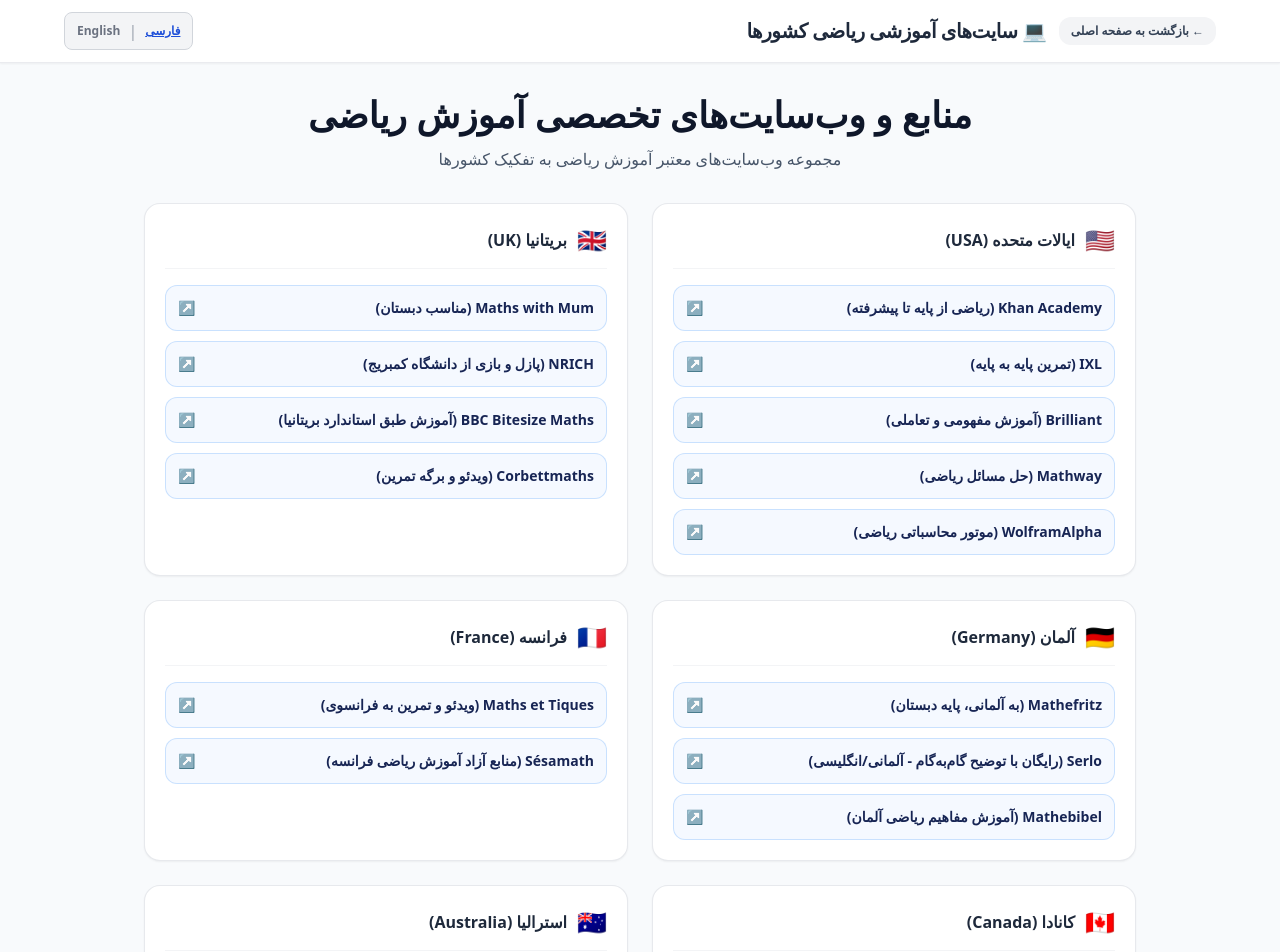
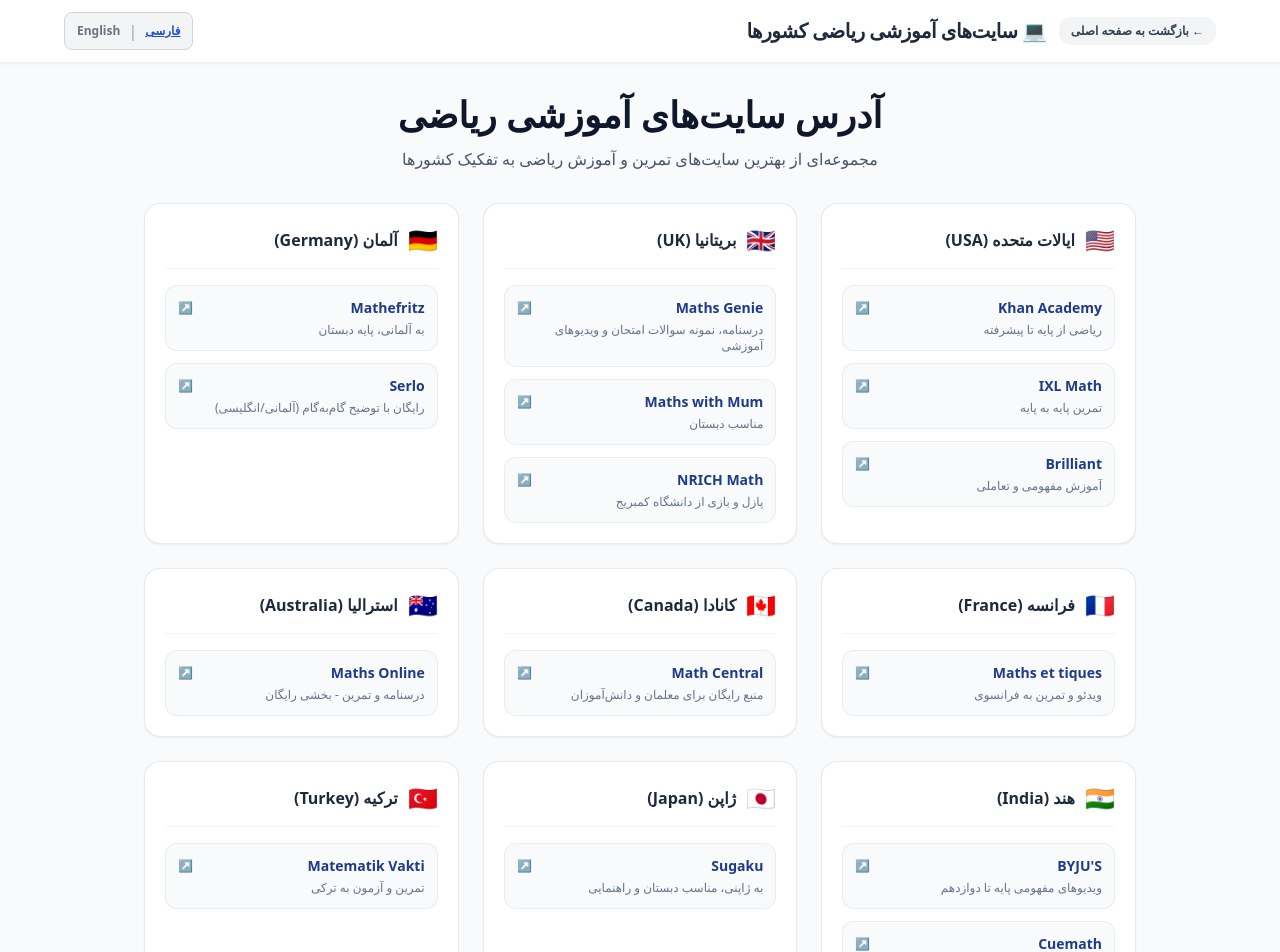
Before and after one commit to Hmohammadiz633/International-Mathematics-Site, a Next.js app: page /math-sites in a window 1280 px wide. Shown: the top 952 px of the page. Built offline with nearby package versions, Linux system fonts and the light colour scheme.

Commit message:
Update page.js

```diff
--- a/app/math-sites/page.js
+++ b/app/math-sites/page.js
@@ -7,97 +7,90 @@ export default function MathSitesPage() {
   const [lang, setLang] = useState('fa');
   const isFa = lang === 'fa';
 
-  const mathSitesByCountry = [
+  const mathSitesData = [
     {
+      flag: '🇺🇸',
       countryFa: 'ایالات متحده (USA)',
       countryEn: 'United States (USA)',
-      flag: '🇺🇸',
       sites: [
-        { titleFa: 'Khan Academy (ریاضی از پایه تا پیشرفته)', titleEn: 'Khan Academy', link: 'https://www.khanacademy.org' },
-        { titleFa: 'IXL (تمرین پایه به پایه)', titleEn: 'IXL', link: 'https://www.ixl.com' },
-        { titleFa: 'Brilliant (آموزش مفهومی و تعاملی)', titleEn: 'Brilliant', link: 'https://brilliant.org' },
-        { titleFa: 'Mathway (حل مسائل ریاضی)', titleEn: 'Mathway', link: 'https://www.mathway.com' },
-        { titleFa: 'WolframAlpha (موتور محاسباتی ریاضی)', titleEn: 'WolframAlpha', link: 'https://www.wolframalpha.com' },
+        { name: 'Khan Academy', link: 'https://www.khanacademy.org', descFa: 'ریاضی از پایه تا پیشرفته', descEn: 'Math from basic to advanced' },
+        { name: 'IXL Math', link: 'https://www.ixl.com', descFa: 'تمرین پایه به پایه', descEn: 'Grade-by-grade practice' },
+        { name: 'Brilliant', link: 'https://brilliant.org', descFa: 'آموزش مفهومی و تعاملی', descEn: 'Conceptual & interactive learning' },
       ],
     },
     {
+      flag: '🇬🇧',
       countryFa: 'بریتانیا (UK)',
       countryEn: 'United Kingdom (UK)',
-      flag: '🇬🇧',
       sites: [
-        { titleFa: 'Maths with Mum (مناسب دبستان)', titleEn: 'Maths with Mum', link: 'https://www.mathswithmum.com' },
-        { titleFa: 'NRICH (پازل و بازی از دانشگاه کمبریج)', titleEn: 'NRICH - Cambridge', link: 'https://nrich.maths.org' },
-        { titleFa: 'BBC Bitesize Maths (آموزش طبق استاندارد بریتانیا)', titleEn: 'BBC Bitesize Maths', link: 'https://www.bbc.co.uk/bitesize/subjects/zjk2xnb' },
-        { titleFa: 'Corbettmaths (ویدئو و برگه تمرین)', titleEn: 'Corbettmaths', link: 'https://corbettmaths.com' },
+        { name: 'Maths Genie', link: 'https://mathsgenie.co.uk', descFa: 'درسنامه، نمونه سوالات امتحان و ویدیوهای آموزشی', descEn: 'GCSE & A-Level revision, exam papers, and videos' },
+        { name: 'Maths with Mum', link: 'https://www.mathswithmum.com', descFa: 'مناسب دبستان', descEn: 'Primary school math' },
+        { name: 'NRICH Math', link: 'https://nrich.maths.org', descFa: 'پازل و بازی از دانشگاه کمبریج', descEn: 'Puzzles and games by Cambridge University' },
       ],
     },
     {
+      flag: '🇩🇪',
       countryFa: 'آلمان (Germany)',
       countryEn: 'Germany',
-      flag: '🇩🇪',
       sites: [
-        { titleFa: 'Mathefritz (به آلمانی، پایه دبستان)', titleEn: 'Mathefritz', link: 'https://mathefritz.de' },
-        { titleFa: 'Serlo (رایگان با توضیح گام‌به‌گام - آلمانی/انگلیسی)', titleEn: 'Serlo', link: 'https://serlo.org' },
-        { titleFa: 'Mathebibel (آموزش مفاهیم ریاضی آلمان)', titleEn: 'Mathebibel', link: 'https://www.mathebibel.de' },
+        { name: 'Mathefritz', link: 'https://mathefritz.de', descFa: 'به آلمانی، پایه دبستان', descEn: 'Elementary school math in German' },
+        { name: 'Serlo', link: 'https://serlo.org', descFa: 'رایگان با توضیح گام‌به‌گام (آلمانی/انگلیسی)', descEn: 'Free step-by-step math explanations' },
       ],
     },
     {
+      flag: '🇫🇷',
       countryFa: 'فرانسه (France)',
       countryEn: 'France',
-      flag: '🇫🇷',
       sites: [
-        { titleFa: 'Maths et Tiques (ویدئو و تمرین به فرانسوی)', titleEn: 'Maths et Tiques', link: 'https://www.maths-et-tiques.fr' },
-        { titleFa: 'Sésamath (منابع آزاد آموزش ریاضی فرانسه)', titleEn: 'Sésamath', link: 'https://www.sesamath.net' },
+        { name: 'Maths et tiques', link: 'https://www.maths-et-tiques.fr', descFa: 'ویدئو و تمرین به فرانسوی', descEn: 'Math videos and exercises in French' },
       ],
     },
     {
+      flag: '🇨🇦',
       countryFa: 'کانادا (Canada)',
       countryEn: 'Canada',
-      flag: '🇨🇦',
       sites: [
-        { titleFa: 'Math Central (منبع رایگان برای معلمان و دانش‌آموزان)', titleEn: 'Math Central', link: 'https://mathcentral.uregina.ca' },
-        { titleFa: 'TVO Learn Mathematics (استاندارد انناریو کانادا)', titleEn: 'TVO Learn Mathematics', link: 'https://tvolearn.com' },
+        { name: 'Math Central', link: 'https://mathcentral.uregina.ca', descFa: 'منبع رایگان برای معلمان و دانش‌آموزان', descEn: 'Free resource for teachers and students' },
       ],
     },
     {
+      flag: '🇦🇺',
       countryFa: 'استرالیا (Australia)',
       countryEn: 'Australia',
-      flag: '🇦🇺',
       sites: [
-        { titleFa: 'MathsOnline (درسنامه و تمرین - بخشی رایگان)', titleEn: 'MathsOnline', link: 'https://www.mathsonline.com.au' },
-        { titleFa: 'AMSITE Mathematics (جامعه ریاضی استرالیا)', titleEn: 'AMSITE Mathematics', link: 'https://amsi.org.au' },
+        { name: 'Maths Online', link: 'https://www.mathsonline.com.au', descFa: 'درسنامه و تمرین - بخشی رایگان', descEn: 'Lessons and practice - partial free access' },
       ],
     },
     {
+      flag: '🇮🇳',
       countryFa: 'هند (India)',
       countryEn: 'India',
-      flag: '🇮🇳',
       sites: [
-        { titleFa: 'BYJU\'S (ویدئوهای مفهومی پایه تا دوازدهم)', titleEn: 'BYJU\'S', link: 'https://byjus.com' },
-        { titleFa: 'Cuemath (تمرین تعاملی ریاضی پایه)', titleEn: 'Cuemath', link: 'https://www.cuemath.com' },
+        { name: 'BYJU\'S', link: 'https://byjus.com', descFa: 'ویدیوهای مفهومی پایه تا دوازدهم', descEn: 'Conceptual math videos for Grades 1-12' },
+        { name: 'Cuemath', link: 'https://www.cuemath.com', descFa: 'تمرین تعاملی ریاضی پایه', descEn: 'Interactive foundational math practice' },
       ],
     },
     {
+      flag: '🇯🇵',
       countryFa: 'ژاپن (Japan)',
       countryEn: 'Japan',
-      flag: '🇯🇵',
       sites: [
-        { titleFa: 'Sugaku (به ژاپنی، مناسب دبستان و راهنمایی)', titleEn: 'Sugaku', link: 'https://sugaku.net' },
+        { name: 'Sugaku', link: 'https://sugaku.net', descFa: 'به ژاپنی، مناسب دبستان و راهنمایی', descEn: 'In Japanese, suitable for primary & middle school' },
       ],
     },
     {
+      flag: '🇹🇷',
       countryFa: 'ترکیه (Turkey)',
       countryEn: 'Turkey',
-      flag: '🇹🇷',
       sites: [
-        { titleFa: 'Matematik Vakti (تمرین و آزمون به ترکی)', titleEn: 'Matematik Vakti', link: 'https://www.matematikvakti.com' },
+        { name: 'Matematik Vakti', link: 'https://www.matematikvakti.com', descFa: 'تمرین و آزمون به ترکی', descEn: 'Math practice and tests in Turkish' },
       ],
     },
   ];
 
   return (
     <main dir={isFa ? 'rtl' : 'ltr'} className="min-h-screen bg-slate-50 text-slate-900 font-sans pb-12 antialiased">
-      {/* هدر */}
+      {/* هدر بالای صفحه */}
       <header className="sticky top-0 z-50 bg-white/95 backdrop-blur-md border-b border-gray-200/80 px-4 py-3 shadow-sm">
         <div className="max-w-6xl mx-auto flex items-center justify-between">
           <div className="flex items-center gap-3">
@@ -108,7 +101,7 @@ export default function MathSitesPage() {
               <span>{isFa ? '← بازگشت به صفحه اصلی' : '← Back to Home'}</span>
             </Link>
             <h1 className="font-black text-base md:text-xl text-slate-800 tracking-tight">
-              💻 {isFa ? 'سایت‌های آموزشی ریاضی کشورها' : 'International Math Websites'}
+              💻 {isFa ? 'سایت‌های آموزشی ریاضی کشورها' : 'Math Websites by Country'}
             </h1>
           </div>
 
@@ -132,37 +125,45 @@ export default function MathSitesPage() {
         </div>
       </header>
 
-      {/* محتوای سایت‌ها */}
+      {/* لیست سایت‌ها */}
       <section className="max-w-5xl mx-auto px-4 pt-8">
         <div className="text-center mb-8">
           <h2 className="text-2xl md:text-4xl font-black text-slate-900 mb-3">
-            {isFa ? 'منابع و وب‌سایت‌های تخصصی آموزش ریاضی' : 'Specialized Educational Math Websites'}
+            {isFa ? 'آدرس سایت‌های آموزشی ریاضی' : 'Educational Math Websites'}
           </h2>
           <p className="text-slate-600 text-sm md:text-base">
-            {isFa ? 'مجموعه وب‌سایت‌های معتبر آموزش ریاضی به تفکیک کشورها' : 'Collection of accredited math education websites by country'}
+            {isFa ? 'مجموعه‌ای از بهترین سایت‌های تمرین و آموزش ریاضی به تفکیک کشورها' : 'A curated collection of top math learning platforms by country'}
           </p>
         </div>
 
-        <div className="grid grid-cols-1 md:grid-cols-2 gap-6">
-          {mathSitesByCountry.map((group, gIdx) => (
-            <div key={gIdx} className="bg-white p-5 rounded-2xl border border-gray-200/90 shadow-sm hover:shadow-md transition">
+        <div className="grid grid-cols-1 md:grid-cols-2 lg:grid-cols-3 gap-6">
+          {mathSitesData.map((country, idx) => (
+            <div key={idx} className="bg-white p-5 rounded-2xl border border-gray-200/90 shadow-sm hover:shadow-md transition">
               <div className="flex items-center gap-2.5 border-b border-gray-100 pb-3 mb-4">
-                <span className="text-2xl">{group.flag}</span>
+                <span className="text-2xl">{country.flag}</span>
                 <h3 className="font-bold text-base text-slate-800">
-                  {isFa ? group.countryFa : group.countryEn}
+                  {isFa ? country.countryFa : country.countryEn}
                 </h3>
               </div>
-              <div className="flex flex-col gap-2.5">
-                {group.sites.map((site, sIdx) => (
+
+              <div className="space-y-3">
+                {country.sites.map((site, sIdx) => (
                   <a
                     key={sIdx}
                     href={site.link}
                     target="_blank"
                     rel="noopener noreferrer"
-                    className="p-3 bg-blue-50/60 hover:bg-blue-100/80 text-blue-950 text-xs md:text-sm font-semibold rounded-xl border border-blue-200/80 transition flex items-center justify-between group"
+                    className="block p-3 rounded-xl bg-slate-50 hover:bg-blue-50/60 border border-slate-200/70 hover:border-blue-200 transition group"
                   >
-                    <span>{isFa ? site.titleFa : site.titleEn}</span>
-                    <span className="text-blue-600 font-bold group-hover:translate-x-1 transition-transform">↗</span>
+                    <div className="flex items-center justify-between mb-1">
+                      <span className="font-bold text-sm text-blue-900 group-hover:text-blue-700">
+                        {site.name}
+                      </span>
+                      <span className="text-xs text-blue-500 group-hover:translate-x-0.5 transition-transform">↗</span>
+                    </div>
+                    <p className="text-xs text-slate-500 font-normal">
+                      {isFa ? site.descFa : site.descEn}
+                    </p>
                   </a>
                 ))}
               </div>
```
